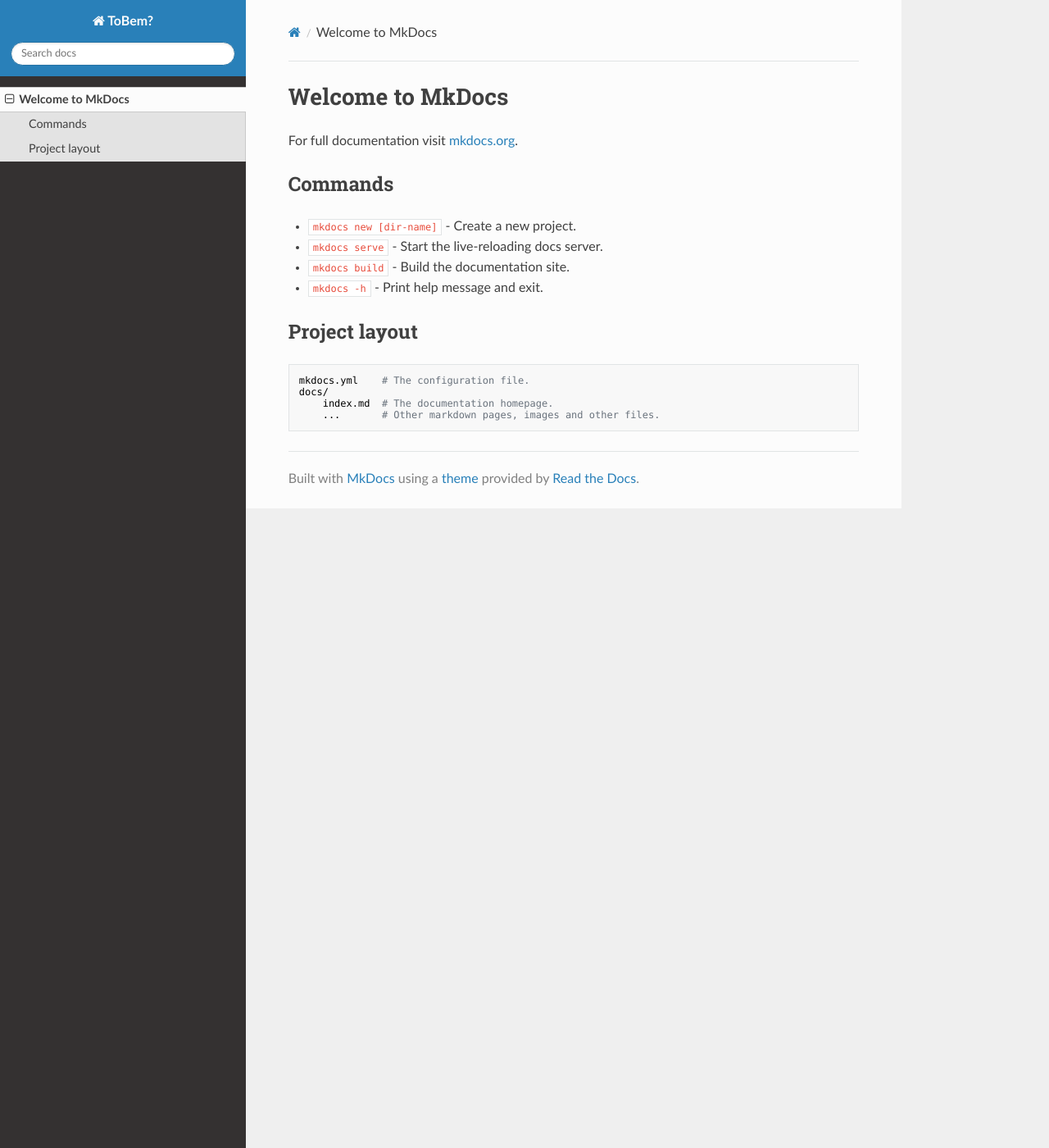
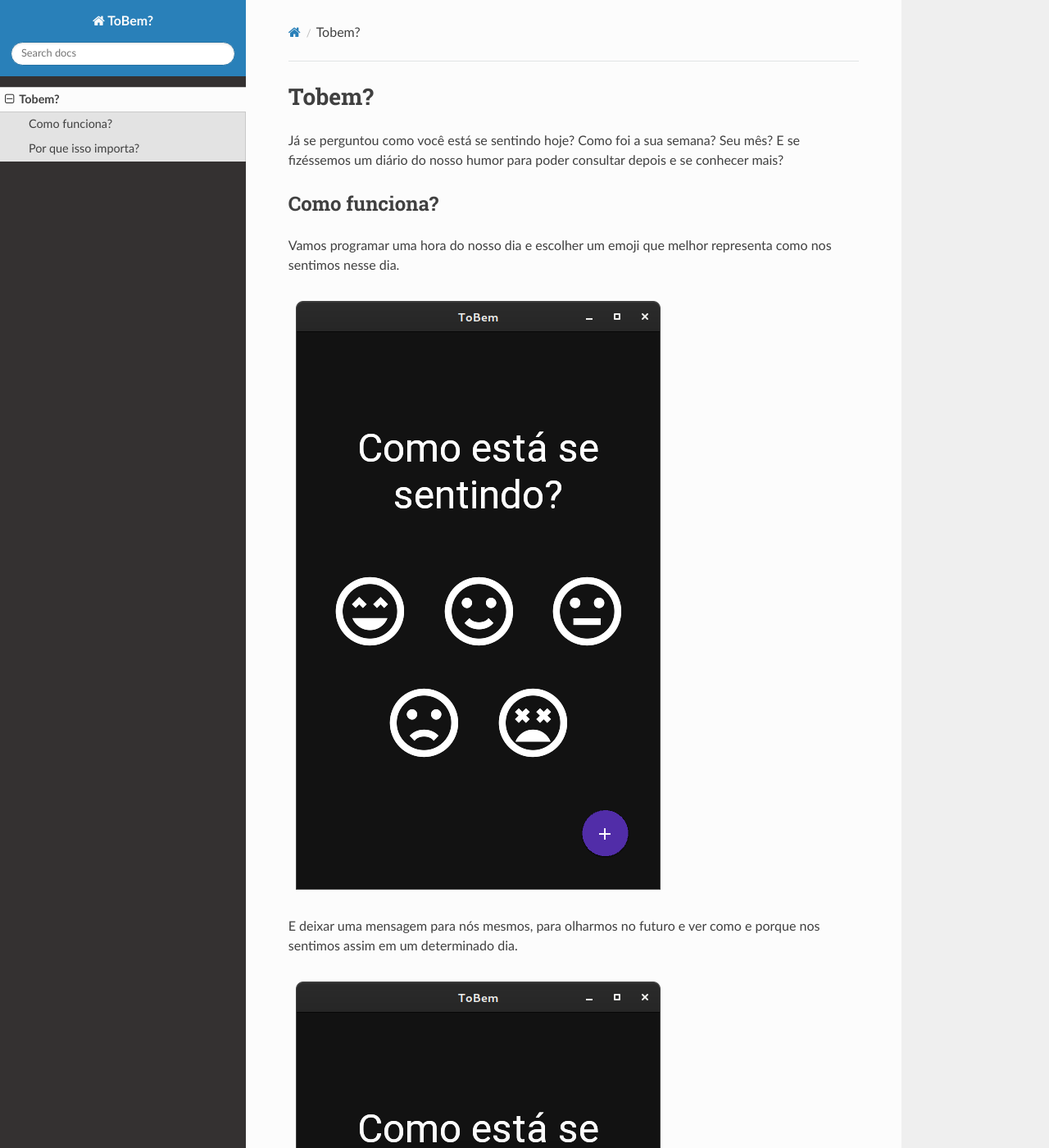
Before and after one commit to tobem-team/tobem-docs, an MkDocs documentation site: the page built from docs/index.md, in a window 1280 px wide and 1400 px high. Shown: the whole window at 82% size. Built offline with MkDocs 1.6.1, drawn with Linux system fonts in a browser that asks for light colours; nearby versions of some CDN libraries; some of the changed text lies outside the part shown.

Commit message:
Inicio da documentação

```diff
--- a/docs/index.md
+++ b/docs/index.md
@@ -1,17 +1,27 @@
-# Welcome to MkDocs
+# Tobem?
 
-For full documentation visit [mkdocs.org](https://www.mkdocs.org).
+Já se perguntou como você está se sentindo hoje? Como foi a sua semana? Seu mês? E se fizéssemos um diário do nosso humor para poder consultar depois e se conhecer mais?
 
-## Commands
+## Como funciona?
 
-* `mkdocs new [dir-name]` - Create a new project.
-* `mkdocs serve` - Start the live-reloading docs server.
-* `mkdocs build` - Build the documentation site.
-* `mkdocs -h` - Print help message and exit.
+Vamos programar uma hora do nosso dia e escolher um emoji que melhor representa como nos sentimos nesse dia.
 
-## Project layout
+![Tela inicial](./tobem_principal.png)
 
-    mkdocs.yml    # The configuration file.
-    docs/
-        index.md  # The documentation homepage.
-        ...       # Other markdown pages, images and other files.
+E deixar uma mensagem para nós mesmos, para olharmos no futuro e ver como e porque nos sentimos assim em um determinado dia.
+
+![Mesagem](./tobem_mensagem.png)
+
+Com isso podemos olhar como está sendo determinado período da nossa vida
+
+![Placeholder](https://dummyimage.com/600x400/eee/aaa)
+
+## Por que isso importa?
+
+Saber como nos sentimos pode ser útil em diversos casos
+
+- Identificar gatilhos externos e internos que causam nossas mudanças de humor
+- Desenvolver algumas estratégias para tentar repetir ou evitar algumas coisas que podem nos fazer bem ou mal.
+- Identificar nossos padrões durante determinados períodos.
+- Descobrir o que nos deixa feliz
+- Se conhcer!
```
Also changed, not shown: docs/tobem_mensagem.png (added), docs/tobem_principal.png (added).
